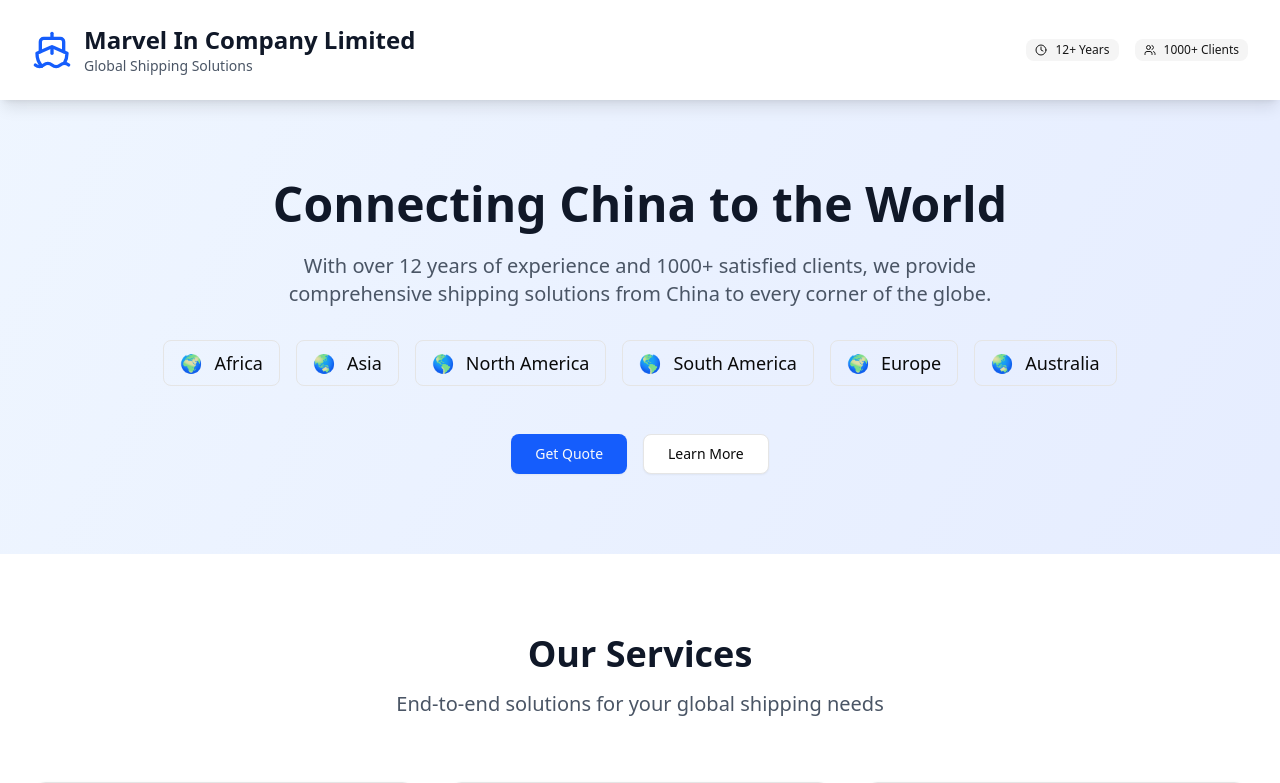
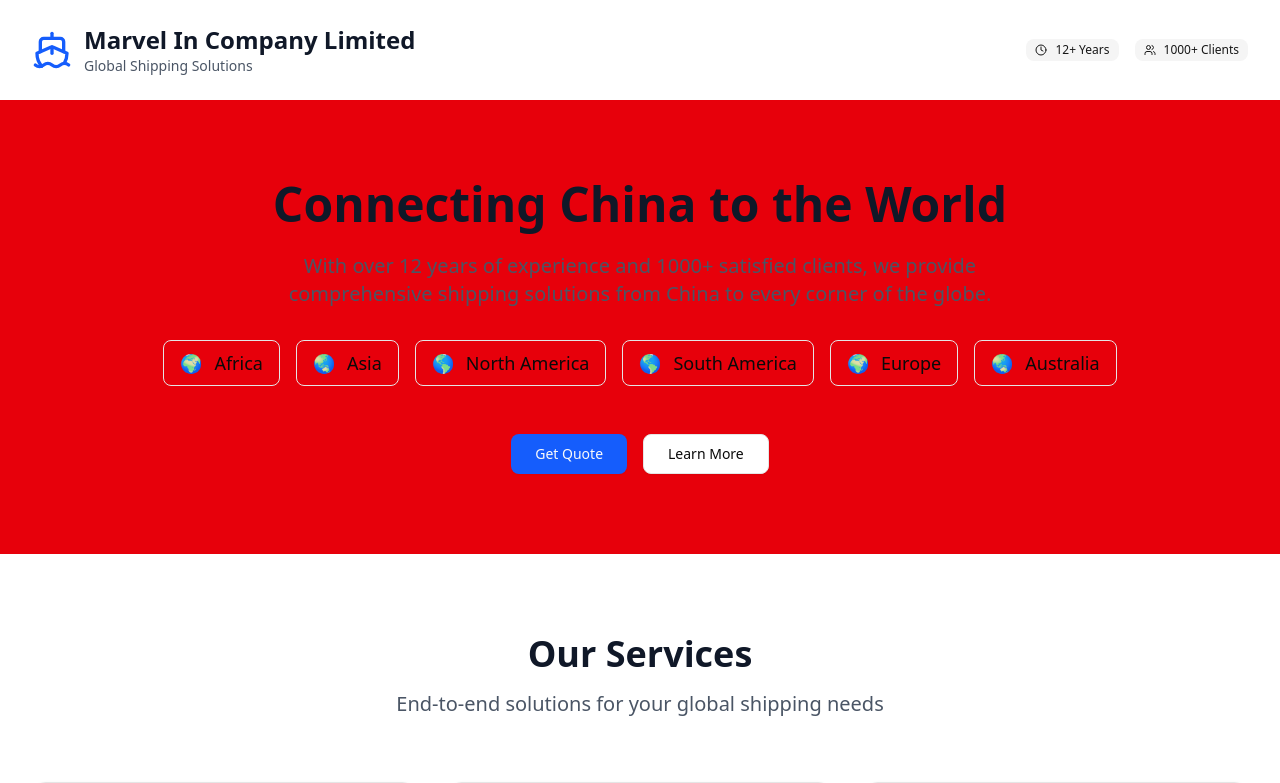
Before and after one commit to DanaitfavorElim/Marvelin, a React (Vite) app in the folder marvelin/: page / in a window 1280 px wide. Shown: the top 783 px of the page. Built offline with nearby package versions, Linux system fonts and the light colour scheme.

Commit message:
Update App.jsx

```diff
--- a/marvelin/src/App.jsx
+++ b/marvelin/src/App.jsx
@@ -159,7 +159,7 @@
       </header>
 
       {/* Hero Section */}
-      <section className="py-20 px-4 sm:px-6 lg:px-8">
+      <section className="py-20 px-4 sm:px-6 lg:px-8 bg-red-600">
         <div className="max-w-7xl mx-auto text-center">
           <h2 className="text-5xl font-bold text-gray-900 mb-6">
             Connecting China to the World
```
